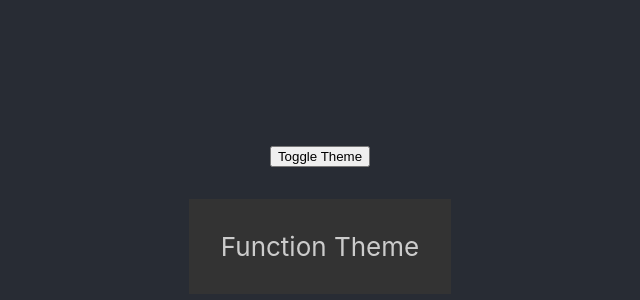
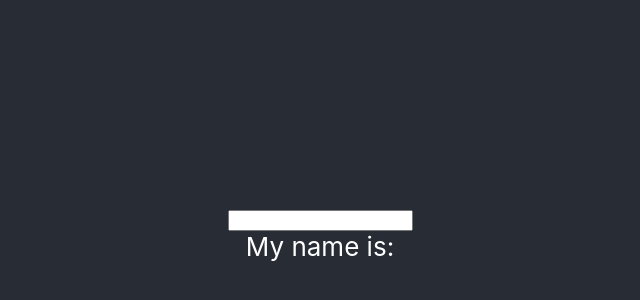
Before and after one commit to loayalsaid1/hooks-simplified, a React (Create React App) app: page / in a window 1280 px wide. Shown: the part 164-464 px from the top of the page, without its empty margins (320-960 px from the left). Built offline with nearby package versions, Linux system fonts and the light colour scheme; the HTML template or start-up script is replaced by a standard one.

Commit message:
useRef main

```diff
--- a/src/App.js
+++ b/src/App.js
@@ -1,5 +1,6 @@
 import './App.css';
-import Main from './useContext/main';
+// import Main from './useContext/main';
+import Main from './useRef/Main';
 
 function App() {
   return (
--- /dev/null
+++ b/src/useRef/Main.jsx
@@ -0,0 +1,11 @@
+import React, { useState } from 'react';
+
+
+export default function Main() {
+	const [name, setName] = useState('');
+
+	return <>
+		<input type="text" value={name} onChange={(event) => setName(event.target.value)} />
+		<div> My name is: {name}</div>
+	</>
+}
```
